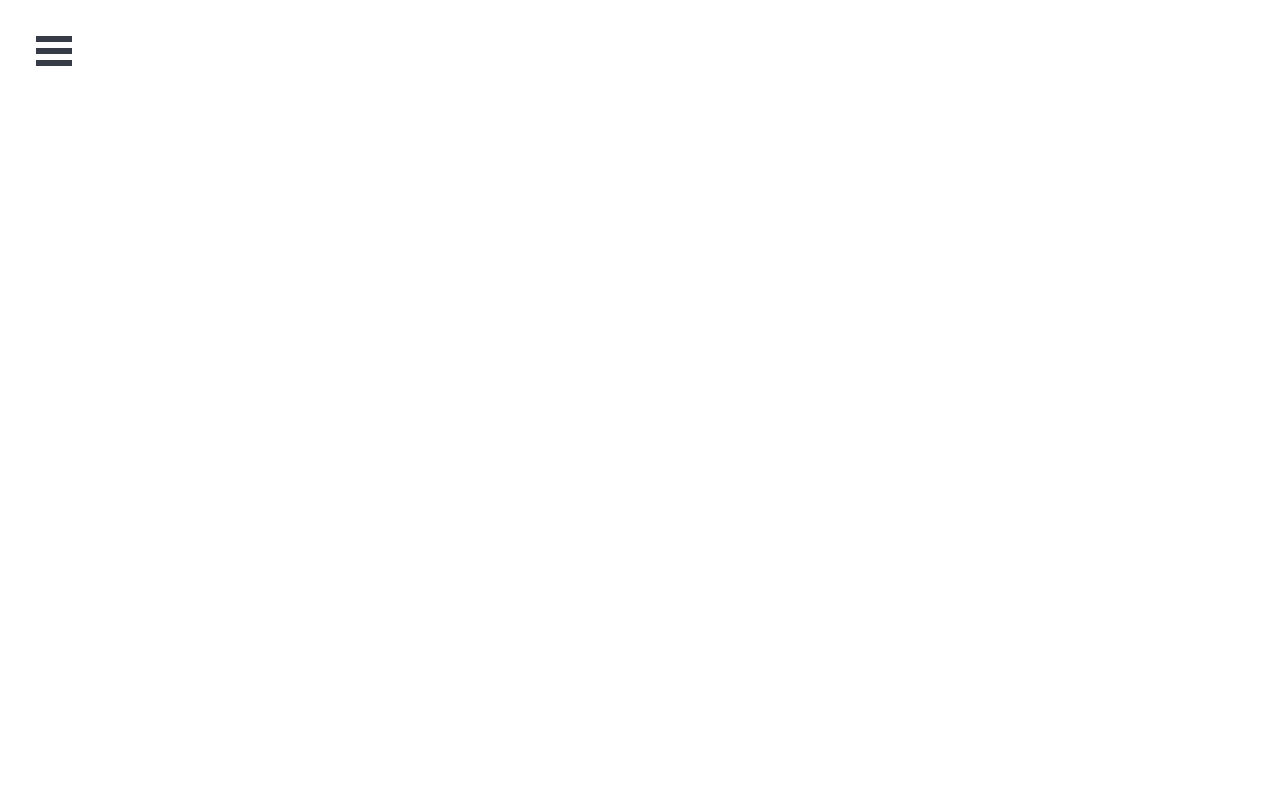
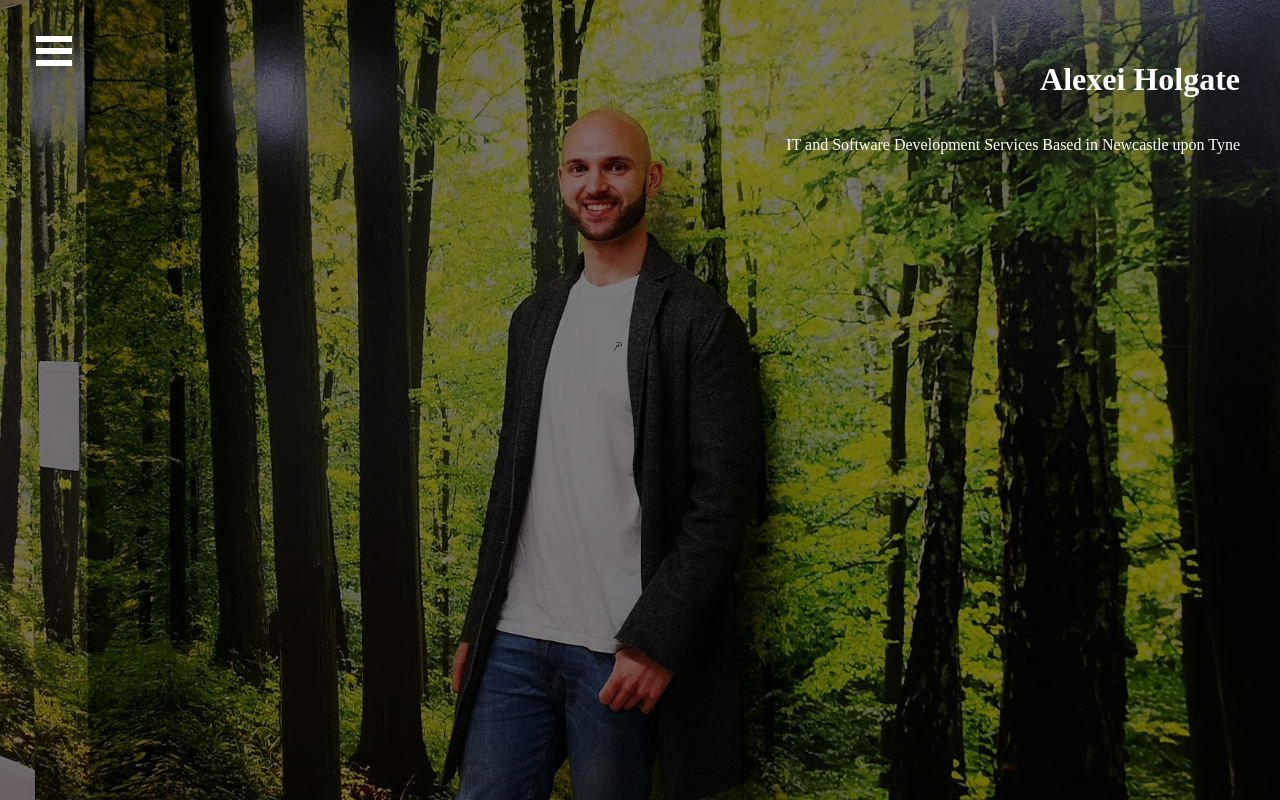
Before and after one commit to Holgenberg/holgate-automation-limited, a React (Create React App) app: page / in a window 1280 px wide. Built offline with nearby package versions, Linux system fonts and the light colour scheme.

Commit message:
Recreated Home component

```diff
--- a/src/App.js
+++ b/src/App.js
@@ -2,12 +2,15 @@ import logo from './logo.svg';
 import './App.css';
 import { BrowserRouter, Routes, Route } from "react-router-dom";
 import Layout from './components/Layout.js'
+import Home from './components/Home.js'
 
 function App() {
   return (
     <BrowserRouter>
         <Routes>
-          <Route path="/" element={<Layout />} />
+          <Route path="/" element={<Layout />}>
+            <Route index element={<Home />}/>
+          </Route>
         </Routes>
     </BrowserRouter>
   );
--- /dev/null
+++ b/src/components/Home.css
@@ -0,0 +1,33 @@
+.Home {
+    min-height: 100%;
+    width: 100%;
+    height: auto;
+    position: fixed;
+    top: 0;
+    left: 0;
+    margin: 0;
+    padding: 0;
+    background-image: url("../images/background.jpg");
+    background-position: center;
+    background-repeat: no-repeat;
+    background-size: cover;
+}
+
+.Home-content {
+    height: 100%;
+    display: flex;
+    flex-direction: column;
+    justify-content: center;
+    align-items: center;
+    padding: 40px;
+
+    font-family: 'Roboto Slab', serif;
+    color: white;
+}
+
+@media (min-width: 650px ) {
+    .Home-content {
+        align-items: flex-end;
+        justify-content: center;
+    }
+}
--- /dev/null
+++ b/src/components/Home.js
@@ -0,0 +1,21 @@
+import React, { Component } from 'react'
+import './Home.css'
+
+class Home extends Component {
+    displayName = Home.name
+
+    render() {
+        return (
+            <div className="Home">
+
+                <div className="Home-content">
+                    <h1>Alexei Holgate</h1>
+                    <p>IT and Software Development Services Based in Newcastle upon Tyne</p>
+                </div>
+
+            </div>
+        );
+    }
+}
+
+export default Home;
--- a/src/components/Layout.js
+++ b/src/components/Layout.js
@@ -3,7 +3,7 @@ import React from 'react';
 import { slide as Menu } from 'react-burger-menu'
 import './BurgerMenu.css'
 
-export class Layout extends React.Component {
+class Layout extends React.Component {
 
   constructor(props) {
     super(props)
@@ -32,10 +32,10 @@ export class Layout extends React.Component {
         top: '36px'
       },
       bmBurgerBars: {
-        background: '#373a47'
+        background: 'white'
       },
       bmBurgerBarsHover: {
-        background: '#a90000'
+        background: 'black'
       },
       bmCrossButton: {
         height: '24px',
```
Also changed, not shown: src/images/background.jpg (added).
